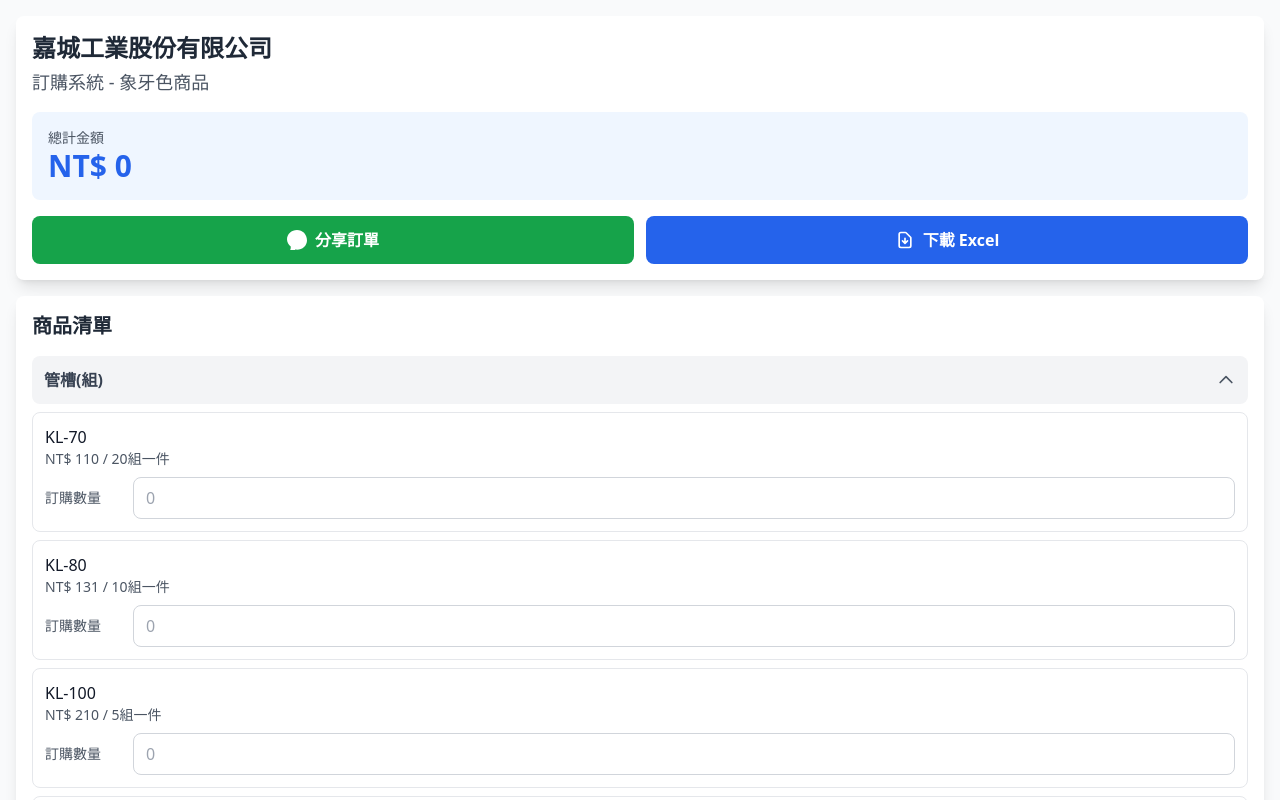
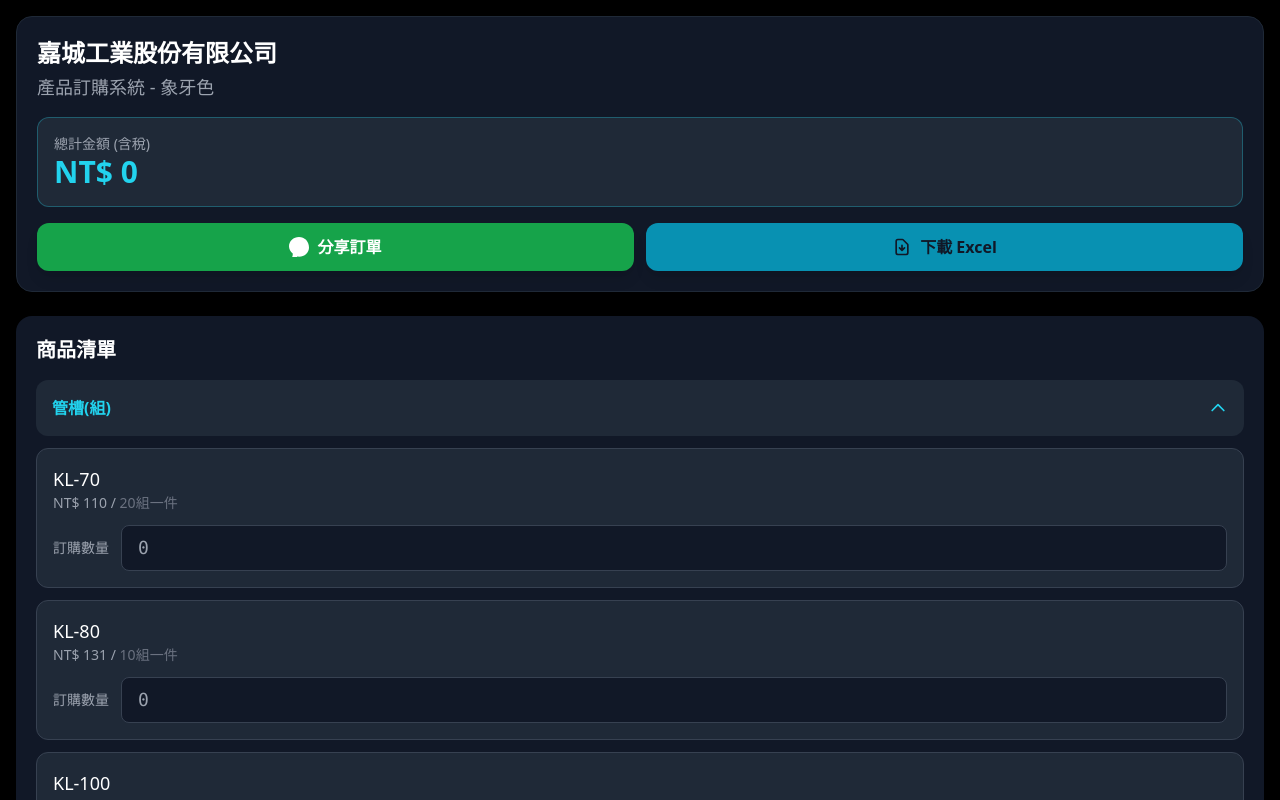
Before and after one commit to mkcr0514/jiacheng-order-system, a React (Vite) app: page / in a window 1280 px wide. Shown: the top 800 px of the page. Built offline with nearby package versions, Linux system fonts and the light colour scheme.

Commit message:
更新訂購系統

```diff
--- a/src/App.jsx
+++ b/src/App.jsx
@@ -1,5 +1,8 @@
 import React, { useState, useMemo, useEffect } from 'react';
 import * as XLSX from 'xlsx';
+// 匯入必要的SVG圖標 (這裡假設您已安裝並設定了類似 Heroicons 或其他圖標庫)
+// 由於 Tailwind CSS 預設不包含這些，我們仍使用內建的 SVG。
+// 如果您想使用更像圖中那樣的實心或獨特圖標，需要額外導入。
 
 const ProductOrderSystem = () => {
   const products = [
@@ -261,31 +264,39 @@ const ProductOrderSystem = () => {
   }, {});
 
   return (
-    <div className="min-h-screen bg-gray-50 p-4">
+    // 主背景：深黑色，模擬附圖的暗色背景
+    <div className="min-h-screen bg-black text-gray-100 p-4">
       <div className="max-w-7xl mx-auto">
-        <div className="bg-white rounded-lg shadow-lg p-4 mb-4">
-          <h1 className="text-2xl font-bold text-gray-800 mb-1">嘉城工業股份有限公司</h1>
-          <h2 className="text-lg text-gray-600 mb-4">訂購系統 - 象牙色商品</h2>
+        {/* 頂部總覽卡片 */}
+        <div className="bg-gray-900 rounded-2xl shadow-xl p-5 mb-6 border border-gray-800">
+          <h1 className="text-2xl font-bold text-white mb-1">嘉城工業股份有限公司</h1>
+          <h2 className="text-lg text-gray-400 mb-4">產品訂購系統 - 象牙色</h2>
 
-          <div className="bg-blue-50 p-4 rounded-lg mb-4">
-            <div className="text-sm text-gray-600">總計金額</div>
-            <div className="text-3xl font-bold text-blue-600">NT$ {calculations.total.toLocaleString()}</div>
+          {/* 總計金額區塊 - 採用高光設計 */}
+          <div className="bg-gray-800 p-4 rounded-xl mb-4 border border-cyan-400/30">
+            <div className="text-sm text-gray-400">總計金額 (含稅)</div>
+            {/* 使用青色高亮數字 */}
+            <div className="text-3xl font-extrabold text-cyan-400">NT$ {calculations.grandTotal.toLocaleString()}</div>
           </div>
 
+          {/* 訂購明細區塊 - 摺疊設計，深色背景 */}
           {Object.keys(orders).some(key => orders[key]?.quantity > 0) && (
-            <div className="bg-gray-50 rounded-lg mb-4 overflow-hidden border border-gray-200">
+            <div className="bg-gray-800 rounded-xl mb-4 overflow-hidden border border-gray-700">
               <button
                 onClick={() => setIsDetailOpen(!isDetailOpen)}
-                className="w-full p-4 flex justify-between items-center hover:bg-gray-100 transition bg-white"
+                // 按鈕背景更深，文字更亮
+                className="w-full p-4 flex justify-between items-center hover:bg-gray-700 transition bg-gray-900"
               >
                 <div className="flex items-center gap-2">
-                  <h3 className="text-lg font-semibold text-gray-800">訂購明細</h3>
-                  <span className="bg-blue-600 text-white text-xs font-bold px-2 py-1 rounded-full">
+                  <h3 className="text-lg font-semibold text-white">訂購明細</h3>
+                  {/* 使用青色標籤 */}
+                  <span className="bg-cyan-600 text-white text-xs font-bold px-2 py-1 rounded-full">
                     {Object.keys(orders).filter(key => orders[key]?.quantity > 0).length} 項
                   </span>
                 </div>
+                {/* 箭頭顏色調整 */}
                 <svg
-                  className={`w-6 h-6 text-gray-600 transition-transform ${isDetailOpen ? 'rotate-180' : ''}`}
+                  className={`w-6 h-6 text-cyan-400 transition-transform ${isDetailOpen ? 'rotate-180' : ''}`}
                   fill="none"
                   stroke="currentColor"
                   viewBox="0 0 24 24"
@@ -295,7 +306,8 @@ const ProductOrderSystem = () => {
               </button>
 
               {isDetailOpen && (
-                <div className="px-4 pb-4 max-h-96 overflow-y-auto bg-gray-50">
+                // 明細內容區塊
+                <div className="px-4 pb-4 max-h-96 overflow-y-auto bg-gray-800 border-t border-gray-700">
                   {Object.entries(
                     products.reduce((acc, product, index) => {
                       const order = orders[index];
@@ -308,20 +320,22 @@ const ProductOrderSystem = () => {
                       return acc;
                     }, {})
                   ).map(([category, items]) => (
-                    <div key={category} className="mb-3">
-                      <div className="text-xs font-semibold text-gray-600 mb-1 px-2">{category}</div>
-                      <div className="space-y-1">
+                    <div key={category} className="mb-3 mt-3">
+                      {/* 類別標題 */}
+                      <div className="text-xs font-semibold text-gray-400 mb-1 px-2">{category}</div>
+                      <div className="space-y-2">
                         {items.map(({ name, price, order, index }) => {
                           const amount = order.discount > 0 ? order.discount : price * order.quantity;
                           return (
-                            <div key={index} className="bg-white p-3 rounded border border-gray-200">
+                            // 單項明細卡片
+                            <div key={index} className="bg-gray-900 p-3 rounded-xl border border-gray-700">
                               <div className="flex justify-between items-start mb-1">
-                                <div className="font-semibold text-gray-900 text-base flex-1">{name}</div>
-                                <div className="text-xl font-bold text-blue-600 ml-3">×{order.quantity}</div>
+                                <div className="font-semibold text-white text-base flex-1">{name}</div>
+                                <div className="text-xl font-bold text-cyan-400 ml-3">×{order.quantity}</div>
                               </div>
                               <div className="flex justify-between items-center">
                                 <div className="text-sm text-gray-500">單價 NT$ {price.toLocaleString()}</div>
-                                <div className="font-bold text-gray-900 text-base">NT$ {amount.toLocaleString()}</div>
+                                <div className="font-bold text-white text-base">NT$ {amount.toLocaleString()}</div>
                               </div>
                             </div>
                           );
@@ -334,11 +348,14 @@ const ProductOrderSystem = () => {
             </div>
           )}
 
+          {/* 動作按鈕區塊 - 採用高對比、圓角按鈕 */}
           <div className="grid grid-cols-1 sm:grid-cols-2 gap-3">
             <button
               onClick={shareToLine}
-              className="bg-green-600 hover:bg-green-700 text-white font-bold py-3 px-4 rounded-lg transition flex items-center justify-center gap-2"
+              // 分享按鈕使用 LINE 的綠色，但調整為深色背景上的實心效果
+              className="bg-green-600 hover:bg-green-500 text-white font-bold py-3 px-4 rounded-xl transition flex items-center justify-center gap-2 shadow-lg"
             >
+              {/* LINE 圖標 - 僅為示意，可能需要實際的 LINE SVG */}
               <svg className="w-5 h-5" fill="currentColor" viewBox="0 0 24 24">
                 <path d="M12 0C5.373 0 0 4.975 0 11.111c0 3.497 1.745 6.616 4.472 8.652.175 4.218-.632 4.59-4.472 8.237 6.086 0 8.935-3.398 9.876-4.512.702.098 1.426.179 2.124.179 6.627 0 12-4.974 12-11.111C24 4.975 18.627 0 12 0z"/>
               </svg>
@@ -346,7 +363,8 @@ const ProductOrderSystem = () => {
             </button>
             <button
               onClick={exportToExcel}
-              className="bg-blue-600 hover:bg-blue-700 text-white font-bold py-3 px-4 rounded-lg transition flex items-center justify-center gap-2"
+              // 下載按鈕使用青色，模擬高光主色
+              className="bg-cyan-600 hover:bg-cyan-500 text-gray-900 font-bold py-3 px-4 rounded-xl transition flex items-center justify-center gap-2 shadow-lg"
             >
               <svg className="w-5 h-5" fill="none" stroke="currentColor" viewBox="0 0 24 24">
                 <path strokeLinecap="round" strokeLinejoin="round" strokeWidth={2} d="M12 10v6m0 0l-3-3m3 3l3-3m2 8H7a2 2 0 01-2-2V5a2 2 0 012-2h5.586a1 1 0 01.707.293l5.414 5.414a1 1 0 01.293.707V19a2 2 0 01-2 2z" />
@@ -356,18 +374,20 @@ const ProductOrderSystem = () => {
           </div>
         </div>
 
-        <div className="bg-white rounded-lg shadow-lg p-4">
-          <h3 className="text-xl font-bold text-gray-800 mb-4">商品清單</h3>
+        {/* 商品清單區塊 */}
+        <div className="bg-gray-900 rounded-2xl shadow-xl p-5">
+          <h3 className="text-xl font-bold text-white mb-4">商品清單</h3>
 
           {Object.entries(groupedProducts).map(([category, items]) => (
             <div key={category} className="mb-4">
               <button
                 onClick={() => toggleCategory(category)}
-                className="w-full flex justify-between items-center text-base font-semibold text-gray-700 bg-gray-100 hover:bg-gray-200 p-3 rounded-lg mb-2 transition"
+                // 類別標題按鈕，深色圓角，文字為青色/白色
+                className="w-full flex justify-between items-center text-base font-semibold text-white bg-gray-800 hover:bg-gray-700 p-4 rounded-xl mb-3 transition"
               >
-                <span>{category}</span>
+                <span className="text-cyan-400">{category}</span>
                 <svg
-                  className={`w-5 h-5 text-gray-600 transition-transform ${openCategories[category] ? 'rotate-180' : ''}`}
+                  className={`w-5 h-5 text-cyan-400 transition-transform ${openCategories[category] ? 'rotate-180' : ''}`}
                   fill="none"
                   stroke="currentColor"
                   viewBox="0 0 24 24"
@@ -377,36 +397,53 @@ const ProductOrderSystem = () => {
               </button>
 
               {openCategories[category] && (
-                <div className="space-y-2">
+                <div className="space-y-3">
                   {items.map(({ index, name, color, price, package: pkg }) => {
                     const order = orders[index] || {};
                     const amount = order.quantity ? price * order.quantity : 0;
 
                     return (
-                      <div key={index} className="border border-gray-200 rounded-lg p-3">
-                        <div className="flex justify-between items-start mb-2">
+                      // 單項商品卡片
+                      <div key={index} className="bg-gray-800 rounded-xl p-4 border border-gray-700">
+                        <div className="flex justify-between items-start mb-3">
                           <div className="flex-1">
-                            <div className="font-medium text-gray-900">{name}</div>
-                            <div className="text-sm text-gray-600">NT$ {price} / {pkg}</div>
+                            <div className="font-medium text-white text-lg">{name}</div>
+                            {/* 價格和包裝資訊使用灰色 */}
+                            <div className="text-sm text-gray-400">NT$ {price} / <span className='text-gray-500'>{pkg}</span></div>
                           </div>
                           {amount > 0 && (
                             <div className="text-right ml-2">
-                              <div className="text-sm text-gray-500">小計</div>
-                              <div className="font-semibold text-blue-600">NT$ {amount.toLocaleString()}</div>
+                              <div className="text-xs text-gray-500">小計</div>
+                              {/* 小計金額使用青色高亮 */}
+                              <div className="font-semibold text-cyan-400 text-lg">NT$ {amount.toLocaleString()}</div>
                             </div>
                           )}
                         </div>
-                        <div className="flex items-center gap-2">
-                          <label className="text-sm text-gray-600 w-20">訂購數量</label>
+                        {/* 數量輸入區塊 */}
+                        <div className="flex items-center gap-3 mt-3">
+                          <label className="text-sm text-gray-400 font-medium">訂購數量</label>
                           <input
                             type="number"
                             min="0"
                             value={order.quantity || ''}
                             onChange={(e) => handleQuantityChange(index, e.target.value)}
-                            className="flex-1 px-3 py-2 border border-gray-300 rounded-lg focus:ring-2 focus:ring-blue-500 focus:border-transparent"
+                            // 輸入框樣式調整為深色背景、亮色文字，聚焦時使用青色邊框
+                            className="flex-1 px-4 py-2 bg-gray-900 text-white border border-gray-700 rounded-lg focus:ring-1 focus:ring-cyan-500 focus:border-cyan-500 transition-all text-lg font-mono"
                             placeholder="0"
                           />
                         </div>
+                         {/* 備註：如果要折扣欄位，可以在這裡加上類似的 input group */}
+                         {/* <div className="flex items-center gap-3 mt-2">
+                          <label className="text-sm text-gray-400 font-medium">折扣價 (選填)</label>
+                          <input
+                            type="number"
+                            min="0"
+                            value={order.discount || ''}
+                            onChange={(e) => handleDiscountChange(index, e.target.value)}
+                            className="flex-1 px-4 py-2 bg-gray-900 text-white border border-gray-700 rounded-lg focus:ring-1 focus:ring-cyan-500 focus:border-cyan-500 transition-all text-lg font-mono"
+                            placeholder="選填"
+                          />
+                        </div> */}
                       </div>
                     );
                   })}
@@ -416,10 +453,12 @@ const ProductOrderSystem = () => {
           ))}
         </div>
 
+        {/* 回到頂部按鈕 - 圓形、高光、固定位置 */}
         {showScrollTop && (
           <button
             onClick={scrollToTop}
-            className="fixed bottom-6 right-6 bg-blue-600 hover:bg-blue-700 text-white p-4 rounded-full shadow-lg transition-all transform hover:scale-110 z-50"
+            // 使用青色圓形按鈕，模擬圖中遙控器的主要按鈕風格
+            className="fixed bottom-6 right-6 bg-cyan-600 hover:bg-cyan-500 text-white p-4 rounded-full shadow-2xl transition-all transform hover:scale-110 z-50 focus:outline-none focus:ring-4 focus:ring-cyan-400/50"
             aria-label="回到頂部"
           >
             <svg className="w-6 h-6" fill="none" stroke="currentColor" viewBox="0 0 24 24">
```
